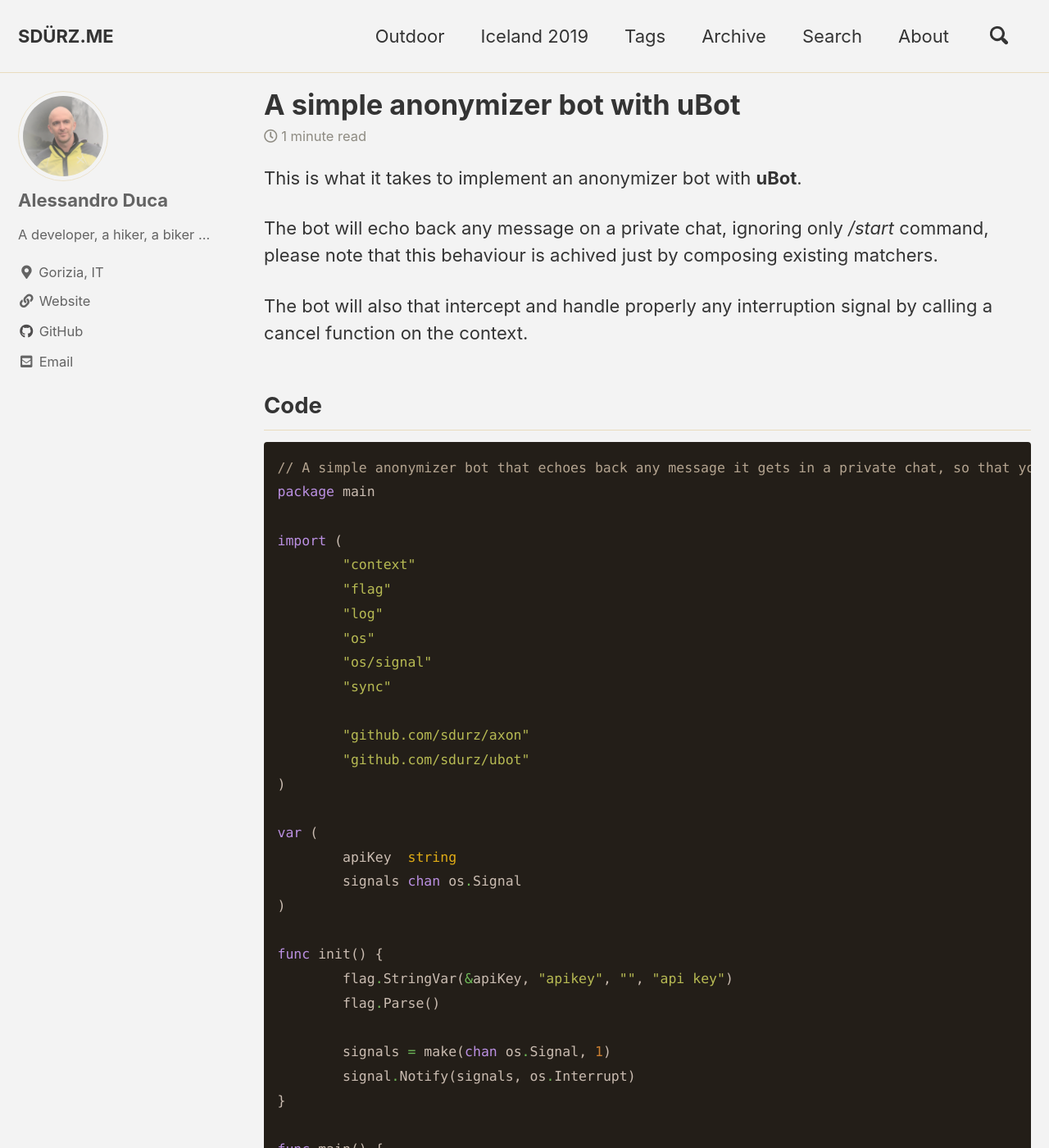
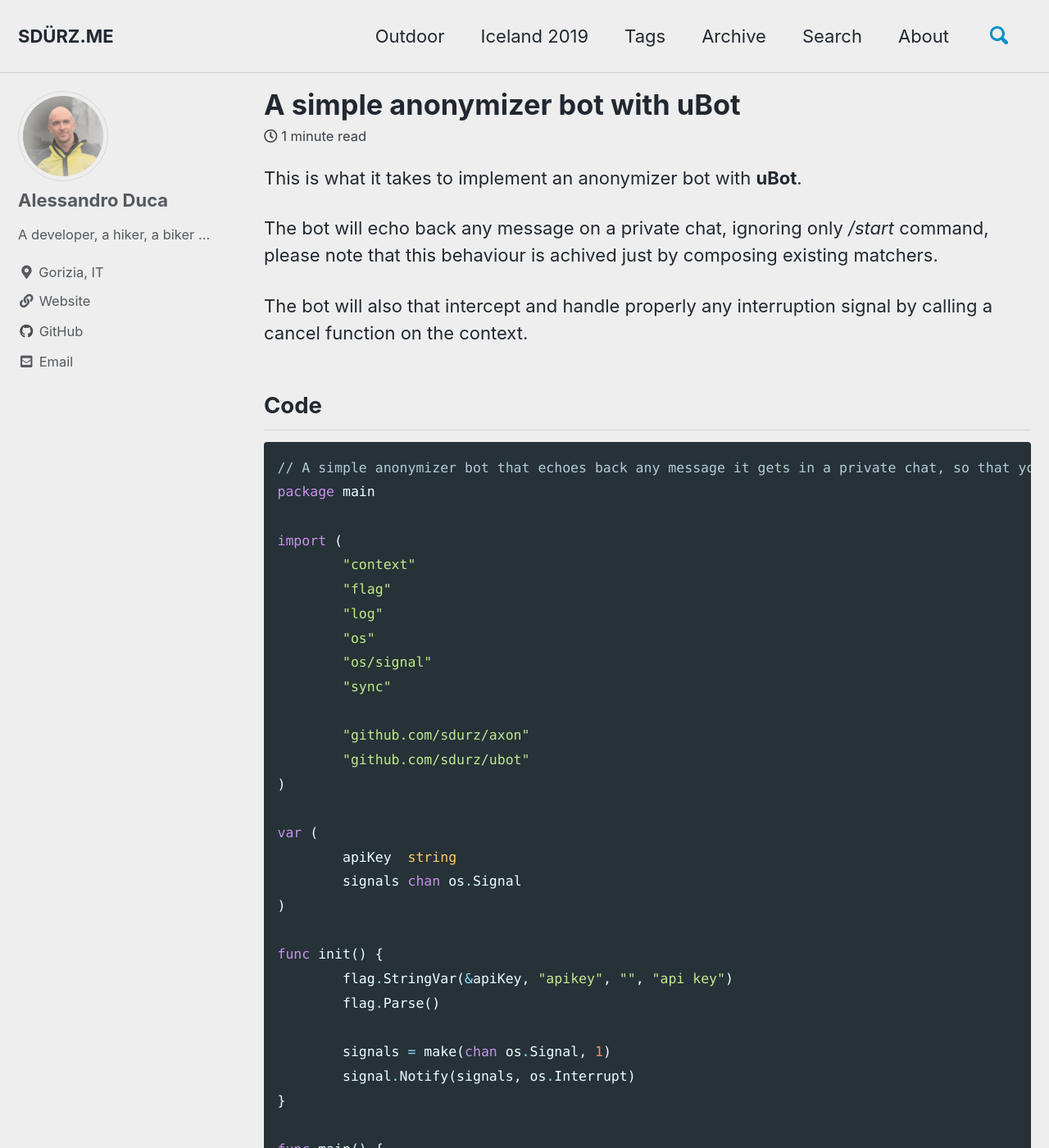
Before and after one commit to sdurz/sdurz-me, a Jekyll site: the page built from _posts/2021-04-25-anonymizer-bot-with-ubot.md, in a window 1280 px wide and 1400 px high. Shown: the whole window at 82% size. Built offline with Jekyll 4.4.1, drawn with Linux system fonts in a browser that asks for light colours; cached includes are drawn as plain includes; comment, search, counter and statistics services are not loaded.

```diff
--- a/_config.yml
+++ b/_config.yml
@@ -12,7 +12,7 @@
 
 # theme                  : "minimal-mistakes-jekyll"
 # remote_theme           : "mmistakes/minimal-mistakes"
-minimal_mistakes_skin    : "dirt" # "air", "aqua", "contrast", "dark", "dirt", "neon", "mint", "plum", "sunrise"
+minimal_mistakes_skin    : "air" # "air", "aqua", "contrast", "dark", "dirt", "neon", "mint", "plum", "sunrise"
 
 # Site Settings
 locale                   : "en-US"
@@ -23,14 +23,14 @@ name                     : "Alessandro Duca"
 description              : "Sdurz's home on the web."
 url                      : "https://sdurz.me" # the base hostname & protocol for your site e.g. "https://mmistakes.github.io"
 baseurl                  : # the subpath of your site, e.g. "/blog"
-repository               : "sdurz/sdurzme"# GitHub username/repo-name e.g. "mmistakes/minimal-mistakes"
+repository               : "sdurz/utterances" # GitHub username/repo-name e.g. "mmistakes/minimal-mistakes"
 teaser                   : # path of fallback teaser image, e.g. "/assets/images/500x300.png"
 logo                     : # path of logo image to display in the masthead, e.g. "/assets/images/88x88.png"
 masthead_title           : # overrides the website title displayed in the masthead, use " " for no title
 # breadcrumbs            : false # true, false (default)
 words_per_minute         : 170
 comments:
-  provider               : "disqus" # false (default), "disqus", "discourse", "facebook", "staticman", "staticman_v2", "utterances", "custom"
+  provider               : "utterances" # false (default), "disqus", "discourse", "facebook", "staticman", "staticman_v2", "utterances", "custom"
   disqus:
     shortname            : "sdurzme" # https://help.disqus.com/customer/portal/articles/466208-what-s-a-shortname-
   discourse:
@@ -41,8 +41,8 @@ comments:
     num_posts            : # 5 (default)
     colorscheme          : # "light" (default), "dark"
   utterances:
-    theme                : # "github-light" (default), "github-dark"
-    issue_term           : # "pathname" (default)
+    theme                : "github-light" # "github-light" (default), "github-dark"
+    issue_term           : "pathname"  # "pathname" (default)
 reCaptcha:
   siteKey                :
   secret                 :
```
